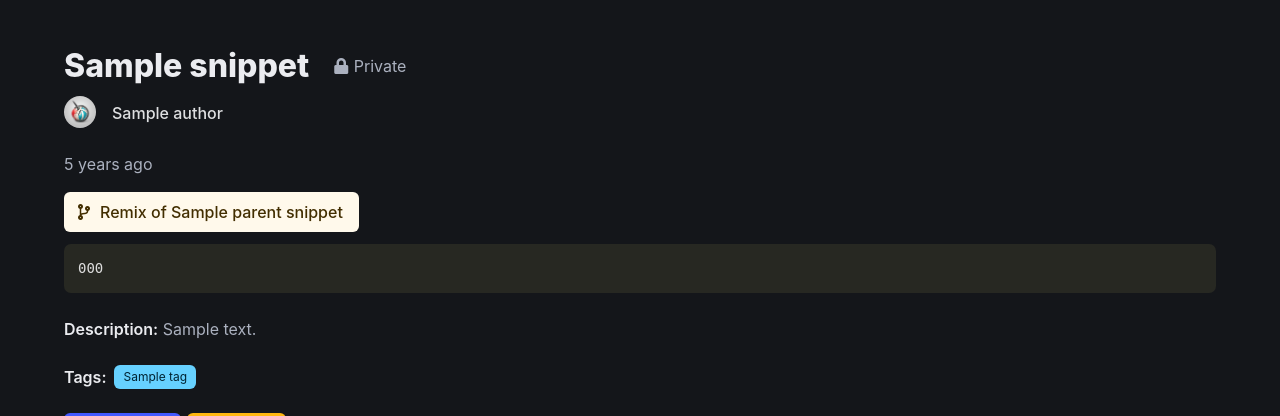
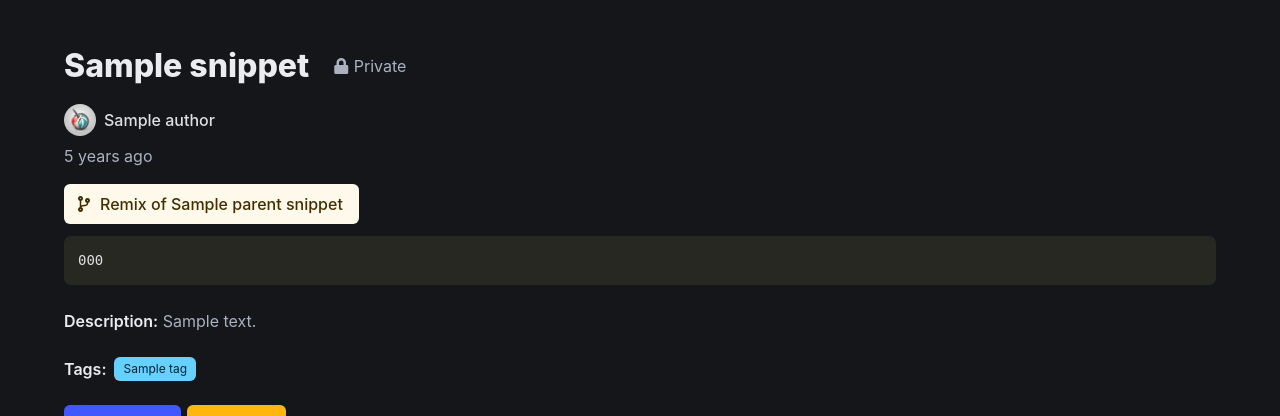
Before and after one commit to jooho000/Snippet-Oracle, a Flask app: template templates/snippetDetail.html in a window 1280 px wide. Shown: the part 56-472 px from the top of the page. Run offline with Flask 3, Linux system fonts and the light colour scheme; the template is opened without the code that fills it: most values are stand-ins (such as "Sample title", 1, 10 or a date in 2020); some libraries are stand-ins or nearby versions.

Commit message:
fixed profile picture w/ padding

```diff
--- a/templates/snippetDetail.html
+++ b/templates/snippetDetail.html
@@ -18,9 +18,10 @@
           {% endif %}
         </div>
       </div>
-      {% if snippet.get("author") %}
-        <div class="media">
-          <!-- Profile Image -->
+      <!-- Snippet Header: Profile Picture & Owner Name -->
+      <div class="snippet-card-user is-flex is-align-items-center py-2">
+        <!-- Profile Picture -->
+        {% if snippet.get("author") %}
           <div class="media-left">
             <figure class="image is-32x32">
               <a href="{{ url_for('profile', username=snippet['author']['name']) }}">
@@ -31,14 +32,14 @@
             </figure>
           </div>
           <!-- Owner Name -->
-          <div class="media-content mt-2">
+          <div class="media-content ml-2">
             <p class="title is-6">
               <a href="{{ url_for('profile', username=snippet['author']['name']) }}"
                  class="white-icon has-text-light has-text-weight-medium">{{ snippet['author']['name'] }}</a>
             </p>
           </div>
-        </div>
-      {% endif %}
+        {% endif %}
+      </div>
       <div class="mb-4">
         <small class="subtitle is-6 timestamp"
                data-timestamp="{{ snippet['date'] }}"></small>
```
